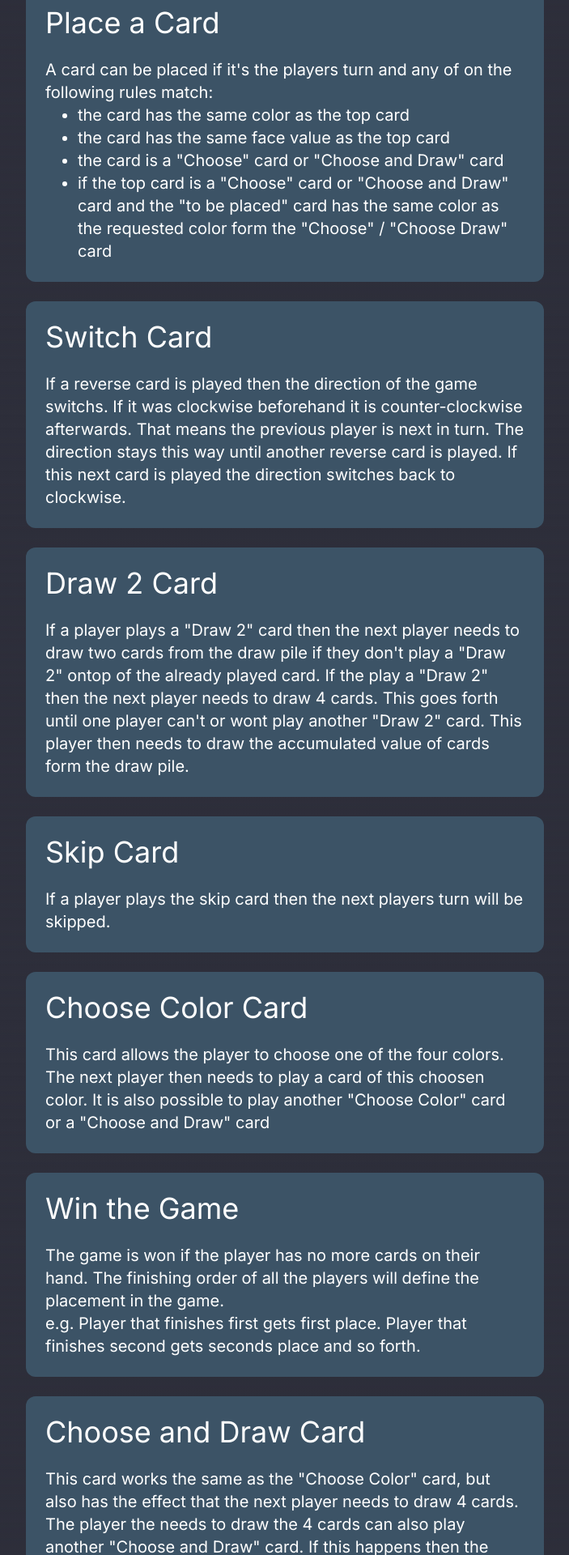
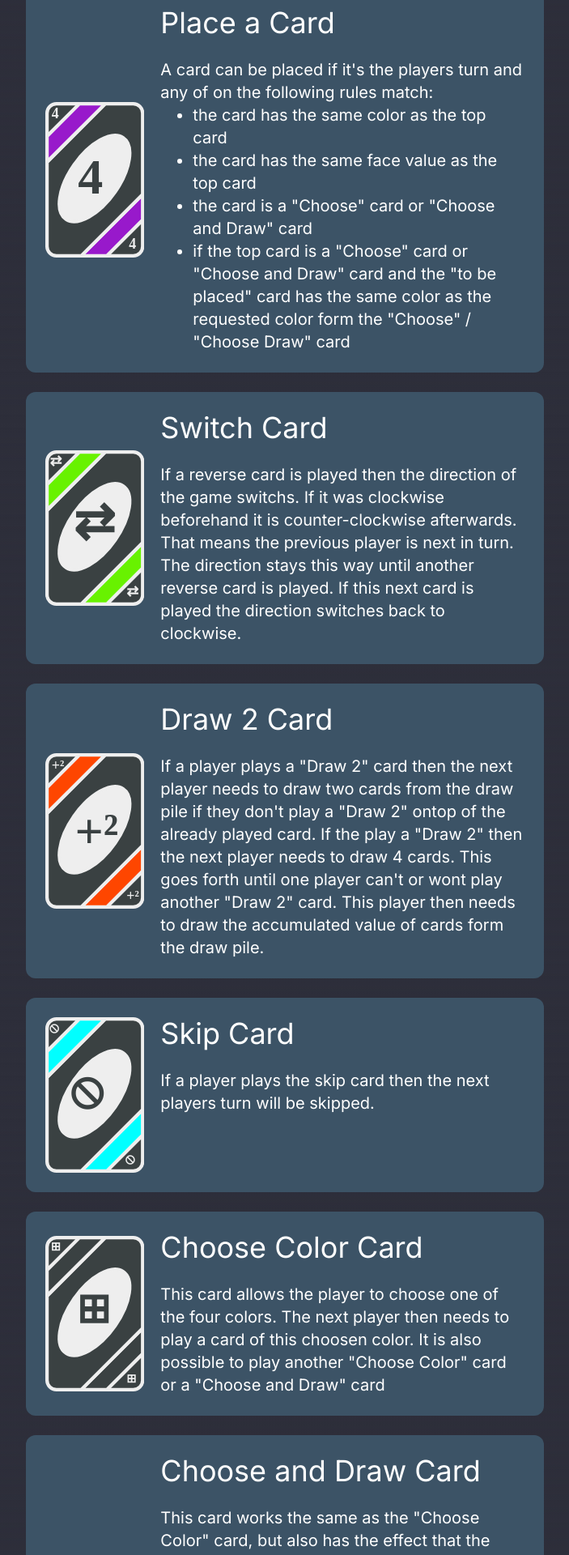
Before and after one commit to flofriday/CardLabs, a Next.js app in the folder frontend/: page /rules in a window 1280 px wide. Shown: the part 280-2200 px from the top of the page at 81% size, without its empty margins (288-991 px from the left). Built offline with nearby package versions, Linux system fonts and the light colour scheme.

Commit message:
[#23] - added card component to rules

```diff
--- a/frontend/app/components/textItem.tsx
+++ b/frontend/app/components/textItem.tsx
@@ -10,6 +10,7 @@ interface Props {
   height?: number; //will not effect the size but the resolution
   width?: number; //will not effect the size but the resolution
   imgClassName?: string; //use this to change the size of the image
+  customImgElement?: React.ReactNode;
 }
 
 export default function TextItem({
@@ -22,19 +23,21 @@ export default function TextItem({
   height = 200,
   width = 200,
   imgClassName,
+  customImgElement,
 }: Props) {
   return (
     <div
       className={`bg-secondary w-6/12 p-6 rounded-xl text-xl flex
         ${imgAtEnd === true ? " justify-between" : ""}`}
     >
-      {src && alt && !imgAtEnd && (
+      {((src && alt) || customImgElement) && !imgAtEnd && (
         <div
           className={
             imgClassName +
             ` mr-5 relative flex ${center ? "items-center" : "items-start"}`
           }
         >
+          {src && alt && (
             <Image
               src={src}
               alt={alt}
@@ -43,27 +46,32 @@ export default function TextItem({
               height={height}
               objectFit="contain"
             />
+          )}
+          {customImgElement}
         </div>
       )}
       <div>
         <h1 className="text-4xl mb-6">{title}</h1>
         {children}
       </div>
-      {src && alt && imgAtEnd === true && (
+      {((src && alt) || customImgElement) && imgAtEnd === true && (
         <div
           className={
             imgClassName +
-            ` mr-5 relative flex ${center ? "items-center" : "items-start"}`
+            ` ml-5 relative flex ${center ? "items-center" : "items-start"}`
           }
         >
+          {src && alt && (
             <Image
               src={src}
               alt={alt}
-            className="shadow align-middle border-none ml-5"
+              className="shadow align-middle border-none"
               width={width}
               height={height}
               objectFit="contain"
             />
+          )}
+          {customImgElement}
         </div>
       )}
     </div>
--- a/frontend/app/rules/page.tsx
+++ b/frontend/app/rules/page.tsx
@@ -1,11 +1,22 @@
 import LeftPageHeader from "../components/leftPageHeader";
 import TextItem from "../components/textItem";
+import Card, { CardColor, CardValue } from "../components/card";
 export default function Rules() {
   return (
     <div>
       <LeftPageHeader title="Rules" />
       <div className="flex h-full flex-col justify-center items-center pt-52 space-y-6">
-        <TextItem title="Place a Card">
+        <TextItem
+          title="Place a Card"
+          customImgElement={
+            <Card
+              value={CardValue.FOUR}
+              color={CardColor.PURPLE}
+              className="h-48 w-fit"
+            />
+          }
+          center
+        >
           A card can be placed if it's the players turn and any of on the
           following rules match:
           <ul className="list-disc ml-10">
@@ -19,14 +30,34 @@ export default function Rules() {
             </li>
           </ul>
         </TextItem>
-        <TextItem title="Switch Card">
+        <TextItem
+          title="Switch Card"
+          customImgElement={
+            <Card
+              value={CardValue.SWITCH}
+              color={CardColor.GREEN}
+              className="h-48 w-fit"
+            />
+          }
+          center
+        >
           If a reverse card is played then the direction of the game switchs. If
           it was clockwise beforehand it is counter-clockwise afterwards. That
           means the previous player is next in turn. The direction stays this
           way until another reverse card is played. If this next card is played
           the direction switches back to clockwise.
         </TextItem>
-        <TextItem title="Draw 2 Card">
+        <TextItem
+          title="Draw 2 Card"
+          customImgElement={
+            <Card
+              value={CardValue.DRAW_TWO}
+              color={CardColor.ORANGE}
+              className="h-48 w-fit"
+            />
+          }
+          center
+        >
           If a player plays a "Draw 2" card then the next player needs to draw
           two cards from the draw pile if they don't play a "Draw 2" ontop of
           the already played card. If the play a "Draw 2" then the next player
@@ -34,25 +65,47 @@ export default function Rules() {
           play another "Draw 2" card. This player then needs to draw the
           accumulated value of cards form the draw pile.
         </TextItem>
-        <TextItem title="Skip Card">
+        <TextItem
+          title="Skip Card"
+          customImgElement={
+            <Card
+              value={CardValue.SKIP}
+              color={CardColor.CYAN}
+              className="h-48 w-fit"
+            />
+          }
+          center
+        >
           If a player plays the skip card then the next players turn will be
           skipped.
         </TextItem>
-        <TextItem title="Choose Color Card">
+        <TextItem
+          title="Choose Color Card"
+          customImgElement={
+            <Card
+              value={CardValue.CHOOSE_COLOR}
+              color={CardColor.GRAY}
+              className="h-48 w-fit"
+            />
+          }
+          center
+        >
           This card allows the player to choose one of the four colors. The next
           player then needs to play a card of this choosen color. It is also
           possible to play another "Choose Color" card or a "Choose and Draw"
           card
         </TextItem>
-        <TextItem title="Win the Game">
-          The game is won if the player has no more cards on their hand. The
-          finishing order of all the players will define the placement in the
-          game.
-          <br />
-          e.g. Player that finishes first gets first place. Player that finishes
-          second gets seconds place and so forth.
-        </TextItem>
-        <TextItem title="Choose and Draw Card">
+        <TextItem
+          title="Choose and Draw Card"
+          customImgElement={
+            <Card
+              value={CardValue.CHOOSE_COLOR_4}
+              color={CardColor.GRAY}
+              className="h-48 w-fit"
+            />
+          }
+          center
+        >
           This card works the same as the "Choose Color" card, but also has the
           effect that the next player needs to draw 4 cards. The player the
           needs to draw the 4 cards can also play another "Choose and Draw"
@@ -67,6 +120,14 @@ export default function Rules() {
           card then the player needs to draw the accumulated number of cards due
           to the "Choose and Draw" cards from the discard pile. The next player
           then needs to draw 2 cards due to the "Draw 2" card.
+        </TextItem>
+        <TextItem title="Win the Game">
+          The game is won if the player has no more cards on their hand. The
+          finishing order of all the players will define the placement in the
+          game.
+          <br />
+          e.g. Player that finishes first gets first place. Player that finishes
+          second gets seconds place and so forth.
         </TextItem>
         <TextItem title="Wrong Card Played">
           If a player tries to play an invalid card, then the player needs to
```
Lines whose indentation alone changed are shown as unchanged.
